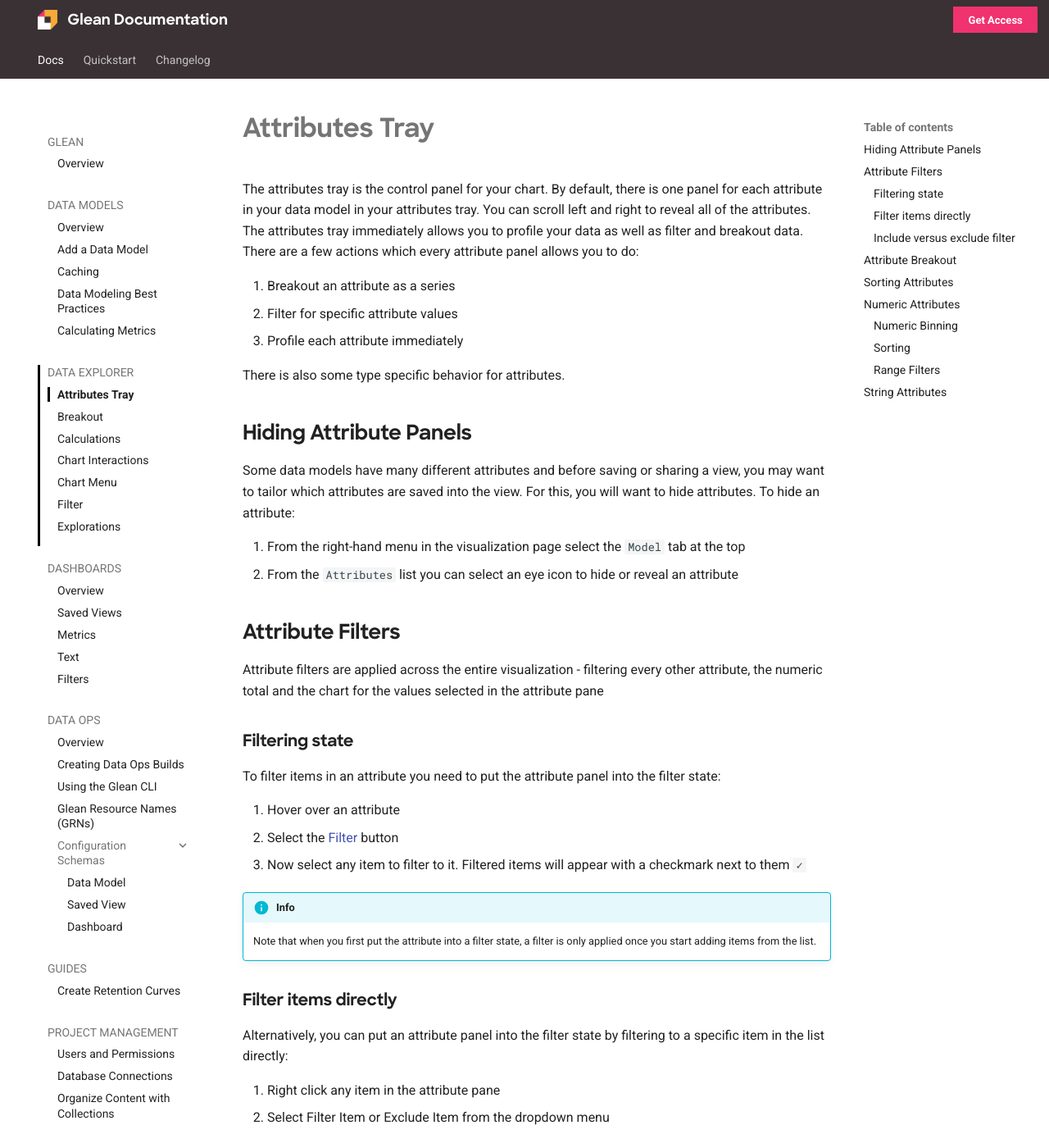
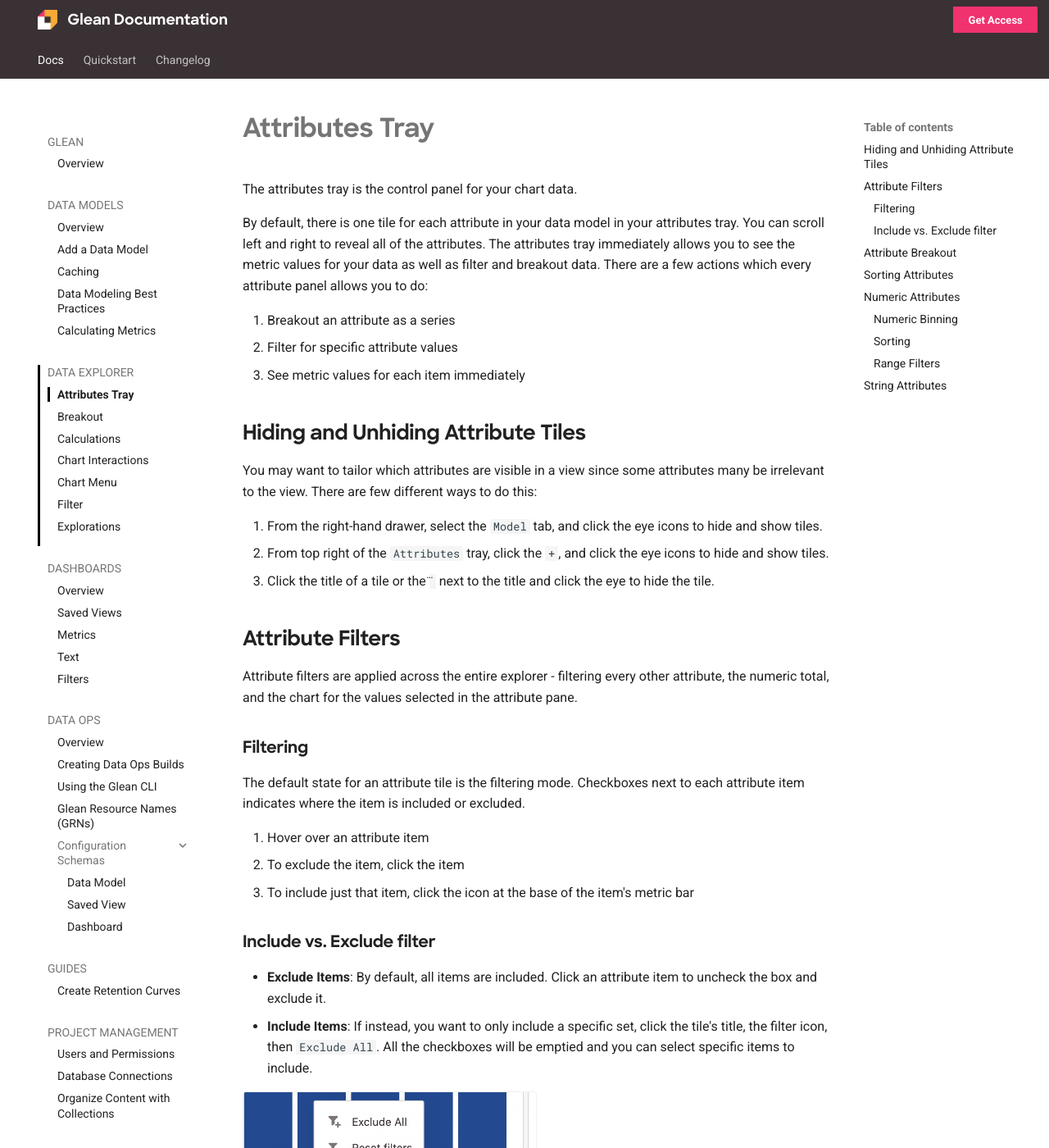
Before and after one commit to gleannyc/documentation, an MkDocs documentation site: the page built from docs/docs/visualizing-data/Attributes-Tray.md, in a window 1280 px wide and 1400 px high. Shown: the whole window at 82% size. Built offline with MkDocs 1.6.1 and Material for MkDocs 9.7.7, drawn with Linux system fonts in a browser that asks for light colours; some of the changed text lies outside the part shown.

Commit message:
update attributes tray documentation

```diff
--- a/docs/docs/visualizing-data/Attributes-Tray.md
+++ b/docs/docs/visualizing-data/Attributes-Tray.md
@@ -1,59 +1,43 @@
-The attributes tray is the control panel for your chart.  By default, there is one panel for each attribute in your data model in your attributes tray.  You can scroll left and right to reveal all of the attributes.  The attributes tray immediately allows you to profile your data as well as filter and breakout data.  There are a few actions which every attribute panel allows you to do:
+The attributes tray is the control panel for your chart data.
+
+By default, there is one tile for each attribute in your data model in your attributes tray. You can scroll left and right to reveal all of the attributes. The attributes tray immediately allows you to see the metric values for your data as well as filter and breakout data. There are a few actions which every attribute panel allows you to do:
 
 1. Breakout an attribute as a series
 2. Filter for specific attribute values
-3. Profile each attribute immediately
+3. See metric values for each item immediately
 
-There is also some type specific behavior for attributes.
+<!-- There is also some type specific behavior for attributes. -->
 
-## Hiding Attribute Panels
+## Hiding and Unhiding Attribute Tiles
 
-Some data models have many different attributes and before saving or sharing a view, you may want to tailor which attributes are saved into the view.  For this, you will want to hide attributes.  To hide an attribute:
+You may want to tailor which attributes are visible in a view since some attributes many be irrelevant to the view. There are few different ways to do this:
 
-1. From the right-hand menu in the visualization page select the `Model` tab at the top
-2. From the `Attributes` list you can select an eye icon to hide or reveal an attribute
+1. From the right-hand drawer, select the `Model` tab, and click the eye icons to hide and show tiles.
+2. From top right of the `Attributes` tray, click the `+`, and click the eye icons to hide and show tiles.
+3. Click the title of a tile or the `⃛` next to the title and click the eye to hide the tile.
 
 ## Attribute Filters
 
-Attribute filters are applied across the entire visualization - filtering every other attribute, the numeric total and the chart for the values selected in the attribute pane
+Attribute filters are applied across the entire explorer - filtering every other attribute, the numeric total, and the chart for the values selected in the attribute pane.
 
-### Filtering state
+### Filtering
 
-To filter items in an attribute you need to put the attribute panel into the filter state:
+The default state for an attribute tile is the filtering mode. Checkboxes next to each attribute item indicates where the item is included or excluded.
 
-1. Hover over an attribute
-2. Select the [Filter](Filter.md)  button
-3. Now select any item to filter to it.  Filtered items will appear with a checkmark next to them `✓`
+1. Hover over an attribute item
+1. To exclude the item, click the item
+1. To include just that item, click the icon at the base of the item's metric bar
 
-!!! info
+### Include vs. Exclude filter
 
-    Note that when you first put the attribute into a filter state, a filter is only applied once you start adding items from the list.
-
-### Filter items directly
-
-Alternatively, you can put an attribute panel into the filter state by filtering to a specific item in the list directly:
-
-1. Right click any item in the attribute pane
-2. Select Filter Item or Exclude Item from the dropdown menu
-
-### Include versus exclude filter
-
-There are two ways to filter data in an attribute pane:
-
-- **Filter Items**: the default way to filter when you an attribute is in the filtering state.  You start with no items selected and you start adding items that you want to filter to your list, indicated by a checkmark `☑`.
-- **Exclude Items**: when excluding items, all items are selected by default and you remove items from your list.  Excluded items won't have a checkmark and will have an empty box `☐`
-
-If you would like to start excluding items (instead of including them), you can choose `Filter All` from the filter control:
-
-1. Put the attribute in a filtered state
-2. Choose the `Filter All` button to select every item
-3. Now click items to start excluding them
+- **Exclude Items**: By default, all items are included. Click an attribute item to uncheck the box and exclude it.
+- **Include Items**: If instead, you want to only include a specific set, click the tile's title, the filter icon, then `Exclude All`. All the checkboxes will be emptied and you can select specific items to include.
 
 ![attribute filter](../../assets/attribute-filter.png){: style="max-width:50%"}
 
 ## Attribute Breakout
 
-Adding an attribute as a breakout allows you to layer the attribute onto the current chart.  The attribute becomes a grouping of the chart.  This is a good way to see changes in the distribution of the attribute over time (or over another numeric interval).
+Adding an attribute as a breakout allows you to layer the attribute onto the current chart. The attribute becomes a grouping of the chart. This is a good way to see changes in the distribution of the attribute over time (or over another numeric interval).
 
 To add an attribute as a breakout:
 
@@ -63,12 +47,12 @@
 
 ## Sorting Attributes
 
-By default, string attributes are sorted by a metric in descending order.  To change the order you can select the up and down arrows on a column heading `▲`.
+By default, string attributes are sorted by a metric in descending order. To change the order, click the attribute tile's title, then click the sorting icon to see sorting options.
 
 Some notes on sorting attributes:
 
-- If there are a lot of unique items in your list, only the first subset of items are retrieved from the database.  Changing the sort order may trigger an additional database query to retrieve the new top of the list.
-- If there are a lot of items in your list, it is possible to scroll all the way down and Glean will automatically pull additional items into the attribute pane as you keep scrolling.  This means that while we only fetch a subset of data at any given time, it will feel like you have access to every attribute.
+- If there are a lot of unique items in your list, only the first subset of items are retrieved from the database. Changing the sort order may trigger an additional database query to retrieve the new top of the list.
+- If there are a lot of items in your list, it is possible to scroll all the way down and Glean will automatically pull additional items into the attribute pane as you keep scrolling. This means that while we only fetch a subset of data at any given time, it will feel like you have access to every attribute.
 - `NULL` values are sorted at the end of a list in descending order (and the top of a list in ascending order).
 - Behavior of numeric fields is different than strings, see below.
 
@@ -78,23 +62,25 @@
 
 ### Numeric Binning
 
-Attributes are grouped into numeric buckets if binning is turned on for the attribute.  The beginning of the range is inclusive and the end value of the range is exclusive.  For example for a bucket that is `20 - 25` the bucket represents all items that are equal to or greater than twenty and less than twenty-five.  You can filter binned numeric data just like you would filter all other attributes and all values in buckets are filtered (or excluded) as you would expect.
+Attributes are grouped into numeric buckets if binning is turned on for the attribute. The beginning of the range is inclusive and the end value of the range is exclusive. For example for a bucket that is `20 - 25` the bucket represents all items that are equal to or greater than twenty and less than twenty-five. You can filter binned numeric data just like you would filter all other attributes and all values in buckets are filtered (or excluded) as you would expect.
+
+The bin size is adjustable via the attribute tile title menu.
 
 ### Sorting
 
-Unlike string, numeric attributes are sorted by their numeric values.  This lets you easily see the numeric distribution of the attribute.
+Unlike string, numeric attributes are sorted by their numeric values. This lets you easily see the numeric distribution of the attribute.
 
 ### Range Filters
 
 It is possible to apply a numeric range filter to a numeric attribute by dragging a chart - see the filtering section for additional details.
 
-If a range filter is applied, you can see which values are affected in the attribute panel, but it is not possible to change the range filter from the attribute panel.  This is because a range is incompatible with the idea of selecting specific range items.
+If a range filter is applied, you can see which values are affected in the attribute panel, but it is not possible to change the range filter from the attribute panel. This is because a range is incompatible with the idea of selecting specific range items.
 
 ## String Attributes
 
-String attributes are alphanumeric attributes and can have very high cardinality (say, millions of unique items).  String attributes are searchable to make finding specific attributes easy.
+String attributes are alphanumeric attributes and can have very high cardinality (say, millions of unique items). String attributes are searchable to make finding specific attributes easy.
 
-To search for a specific item in a string attribute simply click the search icon on the top of a string attribute.
+To search for a specific item in a string attribute, click the search icon in the attribute tile title menu.
 
 !!! info
 
```
Also changed, not shown: docs/assets/attribute-filter.png.
